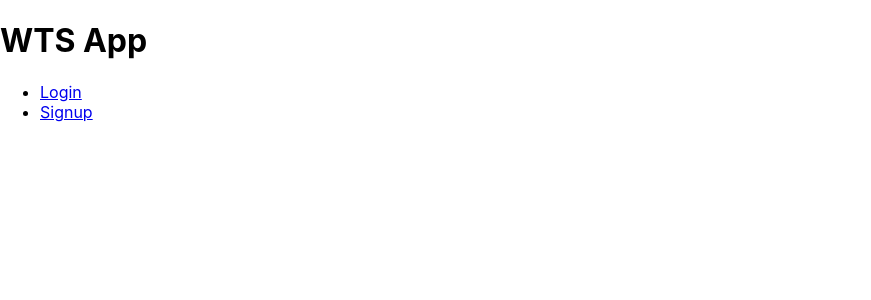
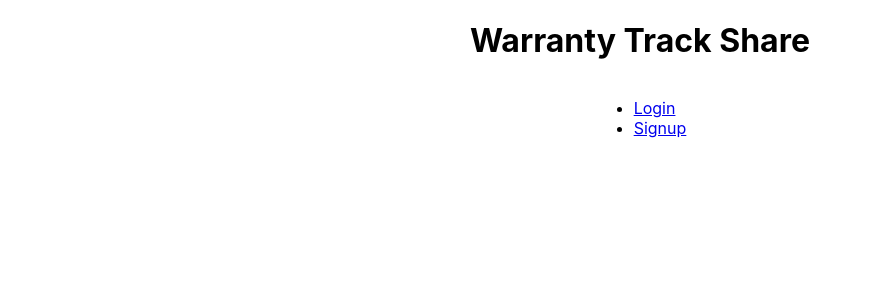
Before and after one commit to tonantr/warranty-track-share, a React (Create React App) app in the folder frontend/: page / in a window 1280 px wide. Shown: the top 300 px of the page, without its empty margins (0-871 px from the left). Built offline with nearby package versions, Linux system fonts and the light colour scheme.

Commit message:
update home.js

```diff
--- a/frontend/public/index.html
+++ b/frontend/public/index.html
@@ -24,7 +24,7 @@
       work correctly both with client-side routing and a non-root public URL.
       Learn how to configure a non-root public URL by running `npm run build`.
     -->
-    <title>WTS APP</title>
+    <title>WTS</title>
   </head>
   <body>
     <noscript>You need to enable JavaScript to run this app.</noscript>
--- a/frontend/src/components/Home.js
+++ b/frontend/src/components/Home.js
@@ -3,9 +3,9 @@ import React from 'react';
 
 function Home() {
   return (
-    <div className="home">
+    <div className="home-container">
       <header>
-        <h1>WTS App</h1>
+        <h1>Warranty Track Share</h1>
       </header>
 
       <nav>
--- a/frontend/src/components/Signup.js
+++ b/frontend/src/components/Signup.js
@@ -22,12 +22,6 @@ function Signup() {
         })
             .then((response) => response.json())
             .then((data) => {
-                // if (data.ok) {
-                //     console.log(data.message);
-                // } else {
-                //     console.error(data.message);
-                // }
-
                 setFormData({ ...formData, responseMessage: data.message });
             })
             .catch((error) => {
--- a/frontend/src/index.css
+++ b/frontend/src/index.css
@@ -20,6 +20,13 @@ code {
 }
 
 .signup-container {
+  display: flex;
+  flex-direction: column;
+  align-items: center;
+  justify-content: center;
+}
+
+.home-container {
   display: flex;
   flex-direction: column;
   align-items: center;
```
